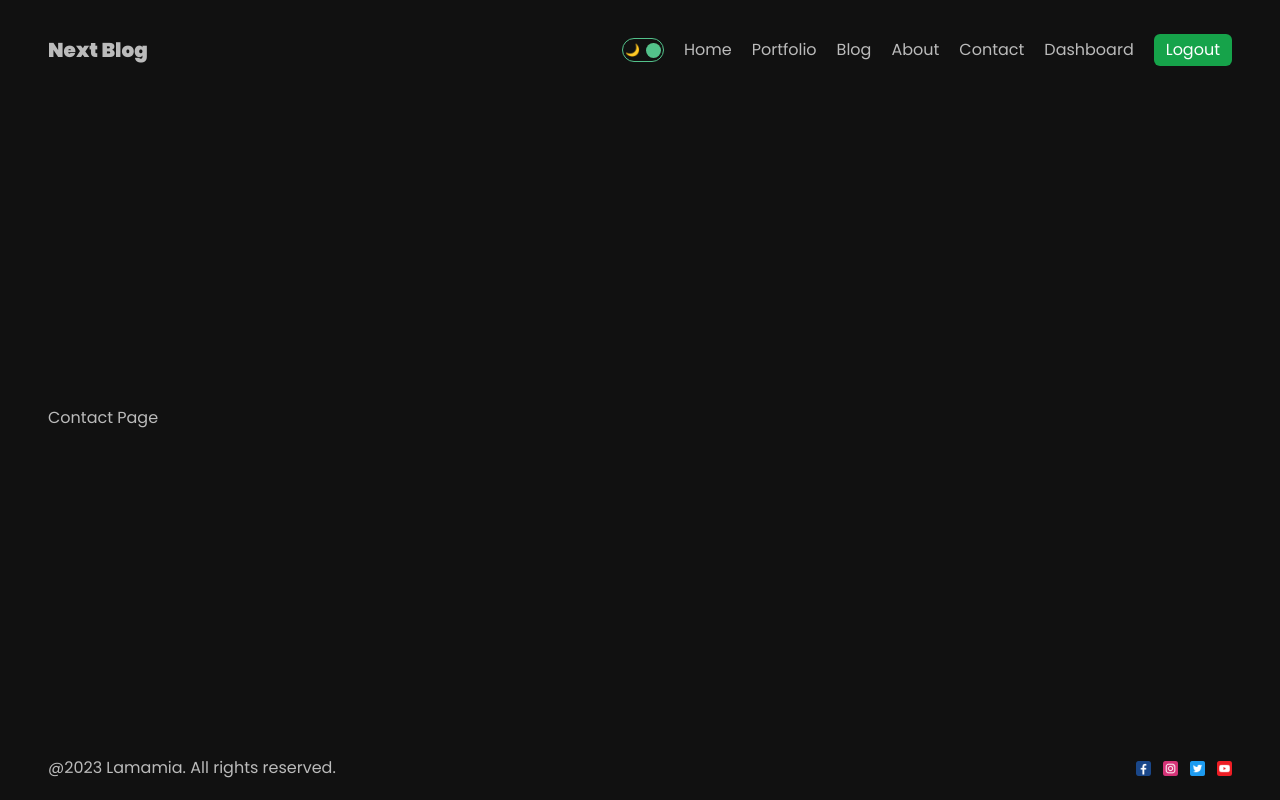
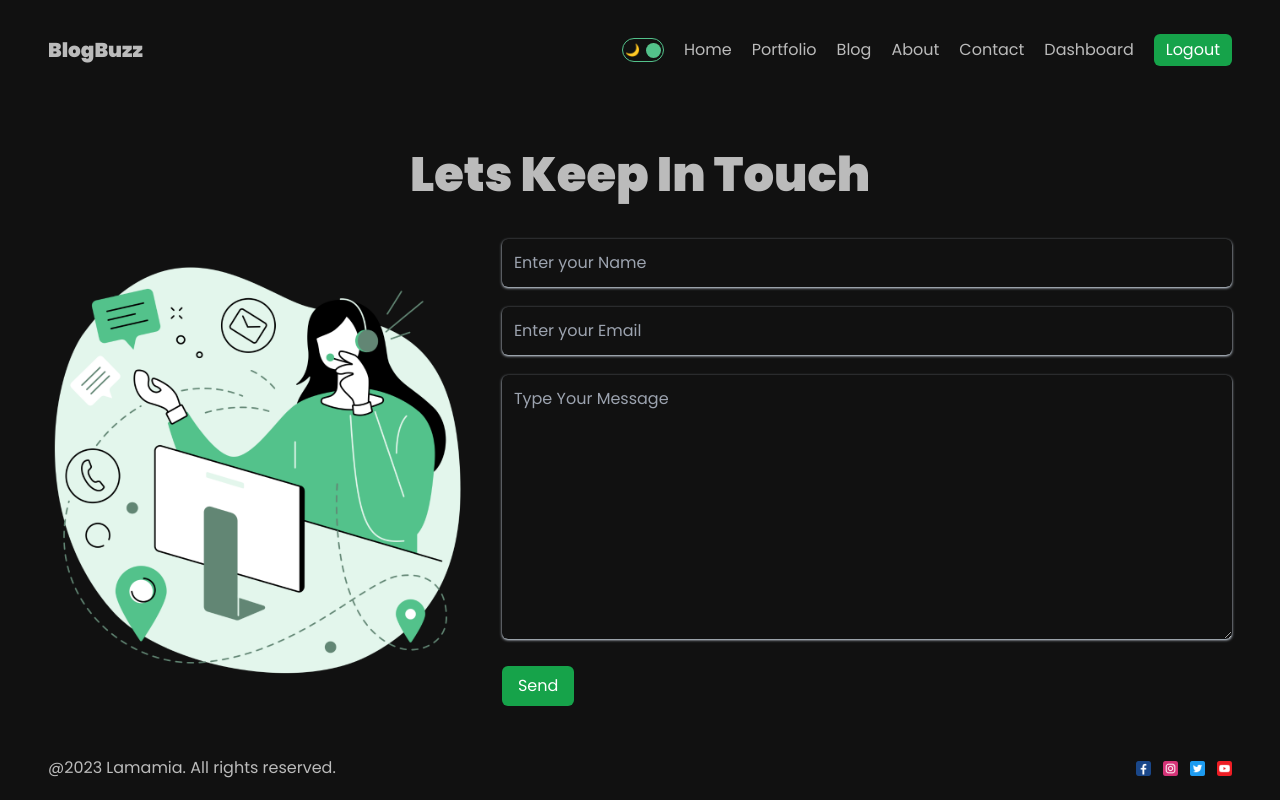
Before and after one commit to hasibahamedsakib/BlogBuzz, a Next.js app: page /contact in a window 1280 px wide. Built offline with nearby package versions, Linux system fonts and the light colour scheme.

Commit message:
added contact page

```diff
--- a/src/app/contact/page.jsx
+++ b/src/app/contact/page.jsx
@@ -1,9 +1,50 @@
+import Image from "next/image";
 import React from "react";
 
 const ContactPage = () => {
   return (
     <div>
-      <h1>Contact Page</h1>
+      <h1 className="text-5xl font-bold capitalize text-center my-10">
+        Lets keep in touch
+      </h1>
+      <div className="block md:flex justify-between items-center gap-8 my-5">
+        <div>
+          <Image
+            src="/contact.png"
+            alt="Contact"
+            width={700}
+            height={500}
+            className=" object-cover"
+          />
+        </div>
+        <div className="space-y-5">
+          <input
+            type="text"
+            required
+            className=" w-full focus:outline-none bg-transparent p-3 shadow shadow-slate-300 rounded-md"
+            placeholder="Enter your Name"
+          />
+          <input
+            type="email"
+            required
+            className=" w-full focus:outline-none bg-transparent p-3 shadow shadow-slate-300 rounded-md"
+            placeholder="Enter your Email"
+          />
+          <textarea
+            name=""
+            className=" w-full focus:outline-none bg-transparent p-3 shadow shadow-slate-300 rounded-md"
+            cols="30"
+            rows="10"
+            placeholder="Type Your Message"
+          ></textarea>
+          <button
+            type="submit"
+            className="px-4 py-2 bg-green-600 hover:bg-green-500 transition-all duration-300 text-white cursor-pointer rounded-md"
+          >
+            Send
+          </button>
+        </div>
+      </div>
     </div>
   );
 };
--- a/src/app/layout.jsx
+++ b/src/app/layout.jsx
@@ -1,17 +1,19 @@
-import Navbar from '@/components/navbar/Navbar'
-import './globals.css'
-import { Inter, Poppins } from 'next/font/google'
-import { ThemeProvider } from './ThemeContext/ThemeProvider'
-import Footer from '@/components/footer/Footer'
+import Navbar from "@/components/navbar/Navbar";
+import "./globals.css";
+import { Inter, Poppins } from "next/font/google";
+import { ThemeProvider } from "./ThemeContext/ThemeProvider";
+import Footer from "@/components/footer/Footer";
 // import Footer from '@/components/footer/Footer'
 
-
-const Poppin = Poppins({ subsets: ['latin'], weight: ['300', '400', '600', '900'] })
+const Poppin = Poppins({
+  subsets: ["latin"],
+  weight: ["300", "400", "600", "900"],
+});
 
 export const metadata = {
-  title: 'Next Blog',
-  description: 'Share your knowledge with the world',
-}
+  title: "BlogBuzz",
+  description: "Share your knowledge with the world",
+};
 
 export default function RootLayout({ children }) {
   return (
@@ -26,5 +28,5 @@ export default function RootLayout({ children }) {
         </ThemeProvider>
       </body>
     </html>
-  )
+  );
 }
--- a/src/components/navbar/Navbar.jsx
+++ b/src/components/navbar/Navbar.jsx
@@ -1,7 +1,7 @@
-'use client'
-import Link from 'next/link'
-import React from 'react'
-import DarkModeToggle from '../DarkModeToggle/DarkModeToggle';
+"use client";
+import Link from "next/link";
+import React from "react";
+import DarkModeToggle from "../DarkModeToggle/DarkModeToggle";
 // import DarkModeToggle from '../DarkModeToggle/DarkModeToggle';
 
 const links = [
@@ -39,19 +39,28 @@ const links = [
 
 const Navbar = () => {
   return (
-    <div className='navcontainer h-[100px] flex  justify-between items-center'>
-      <Link className='logo font-bold text-xl' href='/'>Next Blog</Link>
-      <div className='flex items-center gap-5'>
+    <div className="navcontainer h-[100px] flex  justify-between items-center">
+      <Link className="logo font-bold text-xl" href="/">
+        BlogBuzz
+      </Link>
+      <div className="flex items-center gap-5">
         <DarkModeToggle></DarkModeToggle>
-        {
-          links.map((link) => (
-            <Link key={link.id} href={link.url}>{link.title}</Link>
-          ))
-        }
-        <button className='px-3 py-1 bg-green-600 hover:bg-green-500 transition-all duration-300 text-white cursor-pointer rounded-md' onClick={() => { console.log('loggedout') }}>Logout</button>
+        {links.map((link) => (
+          <Link key={link.id} href={link.url}>
+            {link.title}
+          </Link>
+        ))}
+        <button
+          className="px-3 py-1 bg-green-600 hover:bg-green-500 transition-all duration-300 text-white cursor-pointer rounded-md"
+          onClick={() => {
+            console.log("loggedout");
+          }}
+        >
+          Logout
+        </button>
       </div>
     </div>
-  )
-}
+  );
+};
 
-export default Navbar
+export default Navbar;
```
